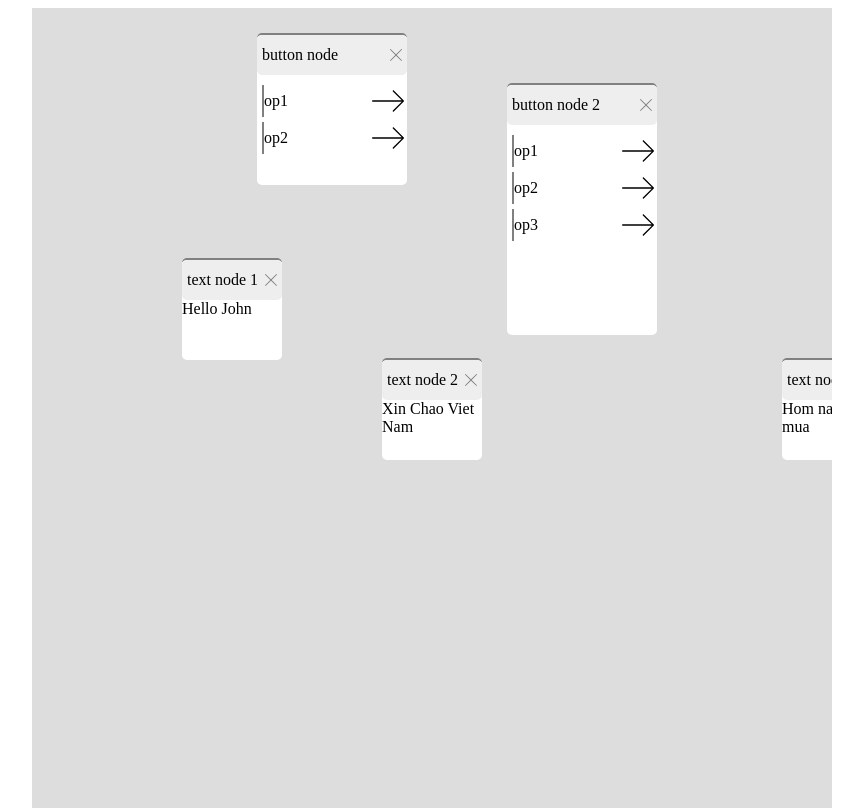
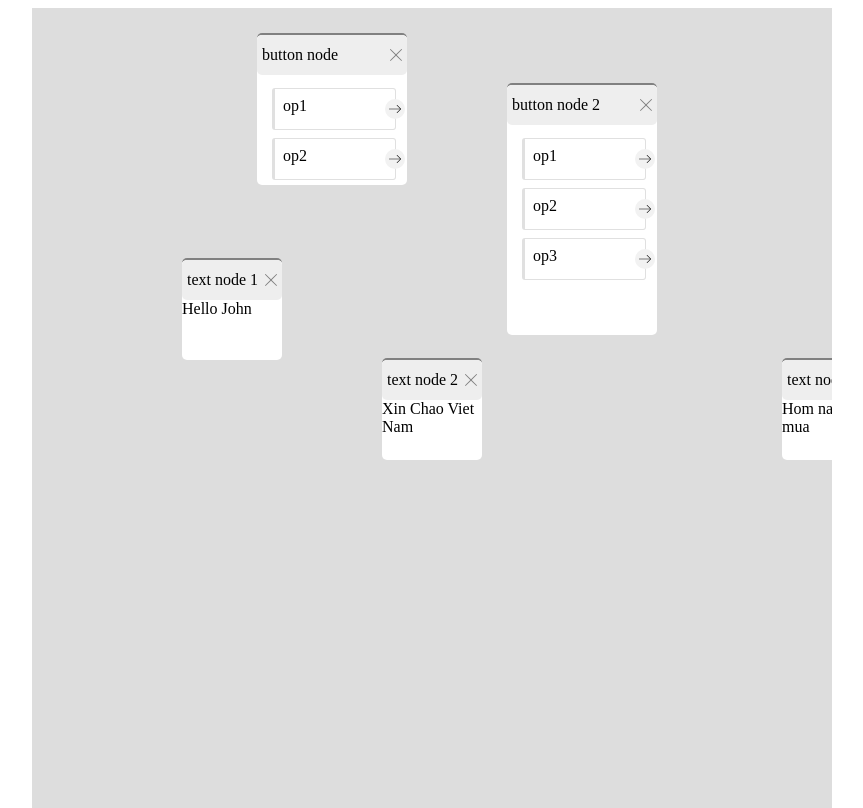
Before and after one commit to juzser/vue2-flowchart, a Vue app: page / in a window 1280 px wide. Shown: the whole page, without its empty margins (168-1031 px from the left). Built offline with nearby package versions, Linux system fonts and the light colour scheme.

Commit message:
Change: style og button node

```diff
--- a/src/assets/scss/components/_button-node.scss
+++ b/src/assets/scss/components/_button-node.scss
@@ -1,22 +1,38 @@
 
 .qkfc-btn-node-body{
-  padding: 5px;
+  padding: 5px 15px;
 }
 .qkfc-btn-node-option {
-  display: flex;
+  pointer-events: none;
+  position: relative;
   width: 100%;
-  height: 2rem;
-  border-left: 2px solid grey;
-  margin-top: 5px;
-  z-index: 8;
+  height: 2.5rem;
+  border-radius: 3px;
+  border: 1px solid #E0E0E0;
+  border-left: 3px solid #E0E0E0;
+  margin-top: 0.5rem;
+  align-self: center;
 }
 .qkfc-btn-node-option__title {
-  flex-grow: 1;
-  align-self: center;
+  // position: absolute;
+  padding: 0.5rem;
+  // transform: translate(0, 50%);
 }
+
 .qkfc-icon-right-arrow {
-  cursor: move;
-  height: 100%;
+  box-sizing: border-box;
+  position: absolute;
+  cursor: pointer;
+  border-radius: 50%;
+  height: 20px;
+  width: 20px;
+  top: 50%;
+  left: 100%;
+  transform: translate(-50%, -50%);
+  background-color: #F2F2F2;
+  border: none;
+  outline: none;
+  padding: 4px;
 }
 
 .qkfc-btn-option {
```
